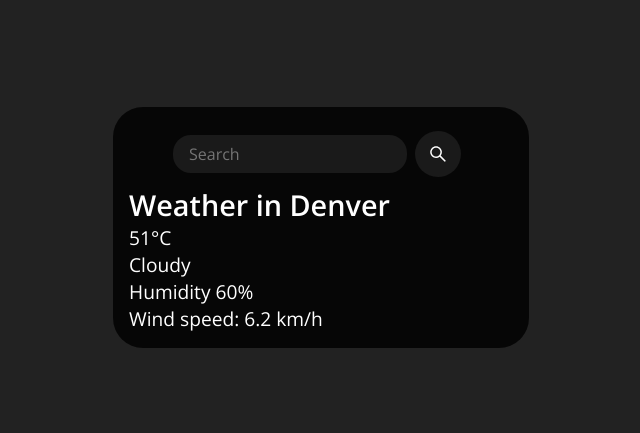
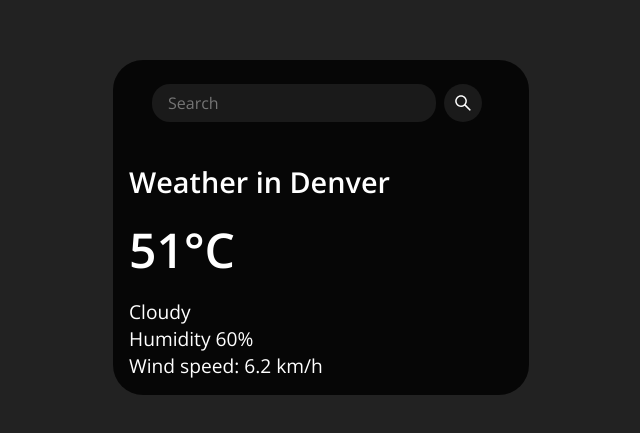
Before and after one commit to kaluczadzsi/weather-app, a plain HTML site: page index.html in a window 1280 px wide. Shown: the part 173-606 px from the top of the page, without its empty margins (319-959 px from the left). Drawn offline with nearby package versions, Linux system fonts and the light colour scheme; no server answers.

Commit message:
Styling weather data

```diff
--- a/style.css
+++ b/style.css
@@ -31,6 +31,7 @@ body {
   display: flex;
   align-items: center;
   justify-content: center;
+  margin-bottom: 2rem;
 }
 
 .search-bar,
@@ -44,8 +45,8 @@ body {
   margin: 0.5rem;
   border-radius: 50%;
   color: #fff;
-  height: 2.875rem;
-  width: 2.875rem;
+  height: 2.375rem;
+  width: 2.375rem;
   display: flex;
   align-items: center;
   justify-content: center;
@@ -63,4 +64,18 @@ body {
   color: #fff;
   font-family: inherit;
   font-size: 1rem;
+  width: calc(100% - 100px);
 }
+
+.temp {
+  font-size: 3rem;
+  font-weight: bold;
+}
+
+.description {
+  margin-top: 1rem;
+}
+
+.city {
+  margin-bottom: 1rem;
+}
```
